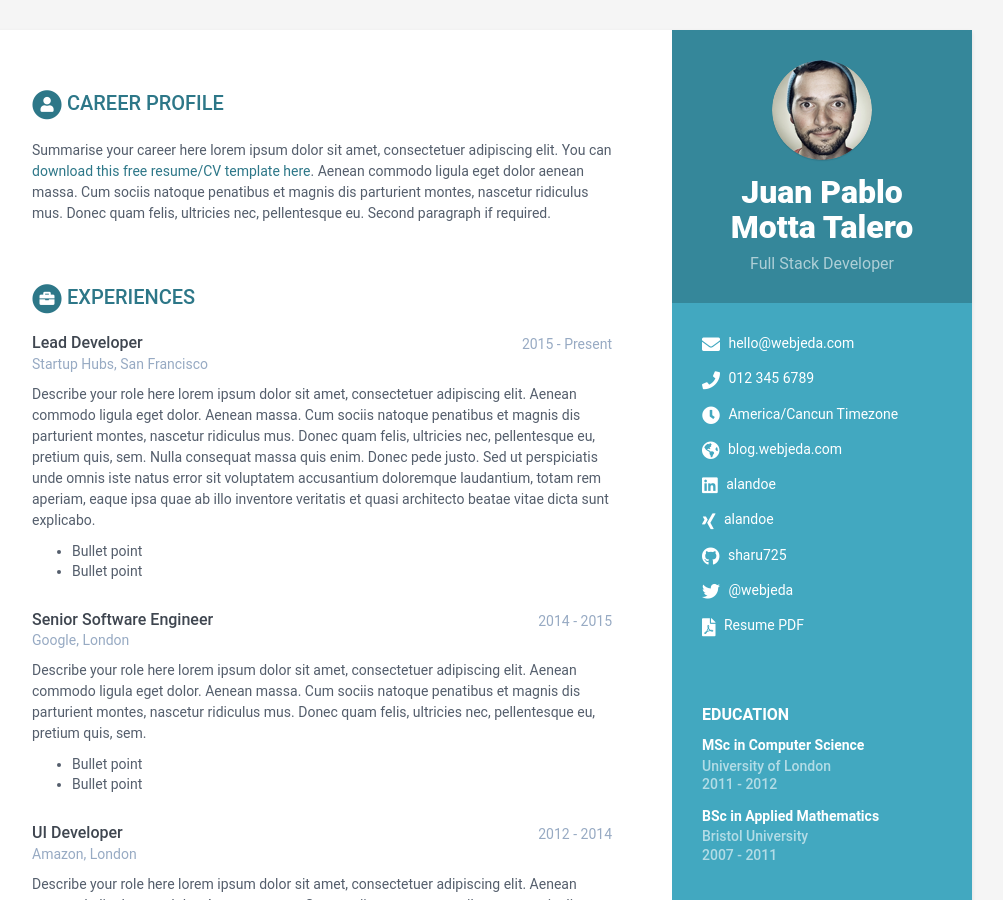
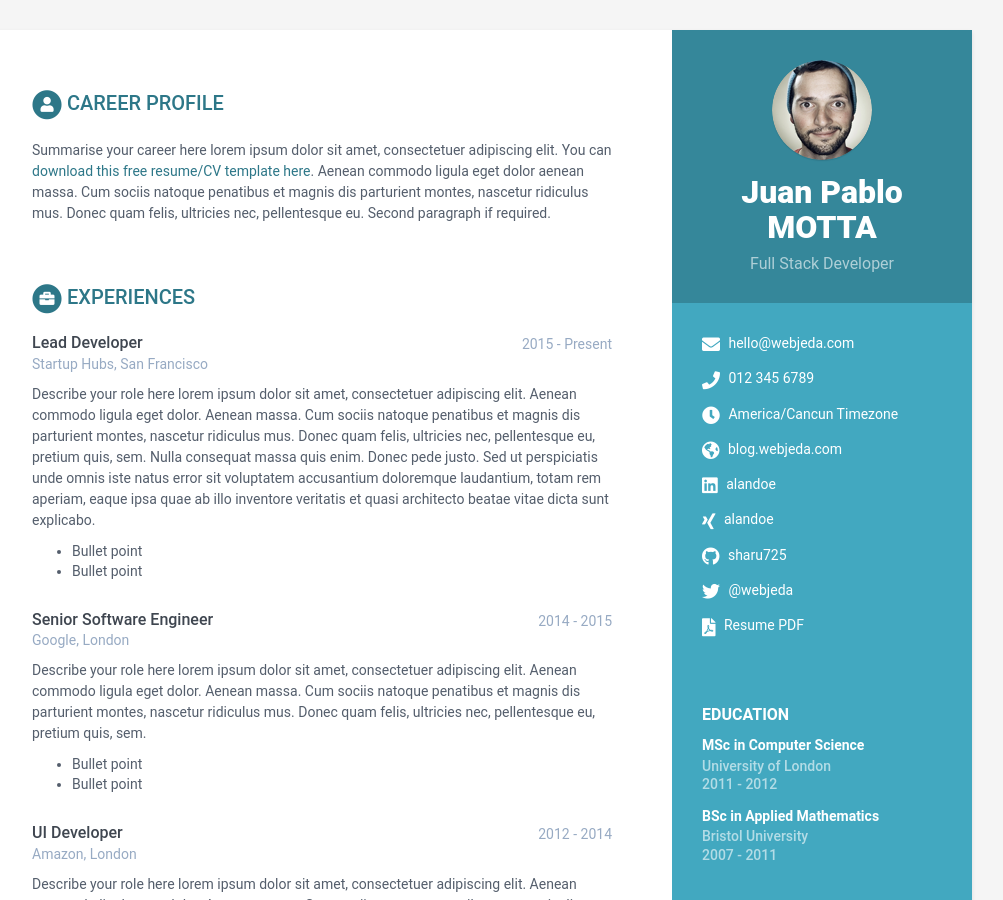
Before and after one commit to moutt-t/motta-cv-2, a Jekyll site: the page built from index.html, in a window 1280 px wide and 900 px high. Shown: the whole window, without its empty margins (168-1171 px from the left). Built offline with Jekyll 4.4.1, drawn with Linux system fonts in a browser that asks for light colours.

Commit message:
cambia la el nombre

```diff
--- a/_data/data.yml
+++ b/_data/data.yml
@@ -8,7 +8,7 @@ sidebar:
     education: True # set to False if you want education in main section instead of in sidebar
 
     # Profile information
-    name: Juan Pablo Motta Talero
+    name: Juan Pablo MOTTA
     tagline: Full Stack Developer
     avatar: profile.png  #place a 100x100 picture inside /assets/images/ folder and provide the name of the file below
 
```
